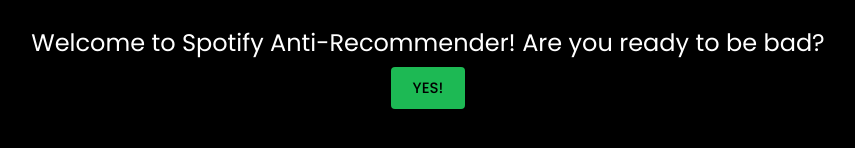
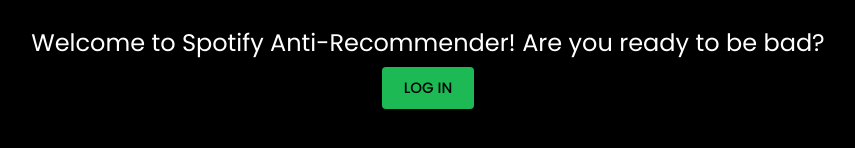
Before and after one commit to Pablito2020/anti-recommender, a React (Vite) app in the folder frontend/: page / in a window 1280 px wide. Shown: the part 424-572 px from the top of the page, without its empty margins (212-1067 px from the left). Built offline with nearby package versions, Linux system fonts and the light colour scheme.

Commit message:
feat(frontend): check if we need to login

```diff
--- a/frontend/src/App.tsx
+++ b/frontend/src/App.tsx
@@ -1,17 +1,26 @@
-import { useState } from "react";
+import { useEffect, useState } from "react";
 import "./App.css";
 import Recommendations from "./components/recommendations.tsx";
 import { Box, Button, Typography } from "@mui/material";
 import AntiRecommender from "/antirecommender.svg";
+import { userIsLoggedIn } from "./services/recommender.ts";
 
 function App() {
   const [isInfering, setInfering] = useState<boolean>(false);
+  const [isLoggedIn, setLogin] = useState<boolean>(false);
   const onBack = () => {
     setInfering(false);
   };
   const goInfer = () => {
     setInfering(true);
   };
+  useEffect(() => {
+    const setLoggedInInfo = async () => {
+      const logged = await userIsLoggedIn();
+      setLogin(logged);
+    };
+    setLoggedInInfo();
+  }, []);
 
   if (isInfering) {
     return (
@@ -35,6 +44,7 @@
       marginBottom: "20px",
     },
   };
+  const buttonText = isLoggedIn ? "Start!" : "Log In";
   return (
     <Box
       sx={{
@@ -56,7 +66,7 @@
         size="large"
         onClick={goInfer}
       >
-        Yes!
+        {buttonText}
       </Button>
     </Box>
   );
--- a/frontend/src/services/recommender.ts
+++ b/frontend/src/services/recommender.ts
@@ -58,6 +58,13 @@
   }
 };
 
+export const userIsLoggedIn: () => Promise<boolean> = async () => {
+  const token = await localStorage.getItem(
+    "spotify-sdk:AuthorizationCodeWithPKCEStrategy:token",
+  );
+  return token != undefined;
+};
+
 export const getRecommendations: () => Promise<
   Result<Recommender>
 > = async () => {
```
